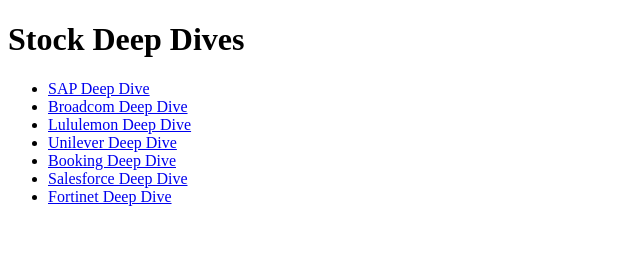
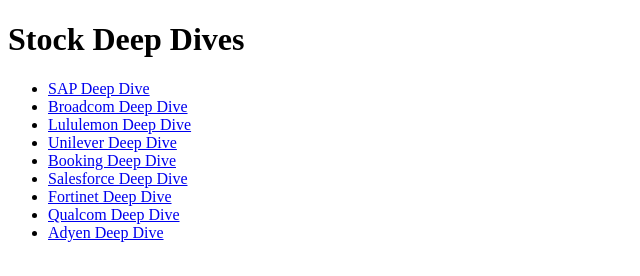
Before and after one commit to sfarazn/Stock-Deep-Dives, a plain HTML site: page index.html in a window 1280 px wide. Shown: the whole page, without its empty margins (0-640 px from the left). Drawn offline with Linux system fonts and the light colour scheme.

Commit message:
Update index.html

```diff
--- a/index.html
+++ b/index.html
@@ -13,6 +13,8 @@
     <li><a href="BOOKING_deep_dive.html">Booking Deep Dive</a></li>
     <li><a href="CRM_deep_dive.html">Salesforce Deep Dive</a></li>
     <li><a href="FTNT_deep_dive.html">Fortinet Deep Dive</a></li>
+    <li><a href="QCOM_deep_dive.html">Qualcom Deep Dive</a></li>
+    <li><a href="ADYEN_deep_dive.html">Adyen Deep Dive</a></li>
   </ul>
 </body>
 </html>
```
